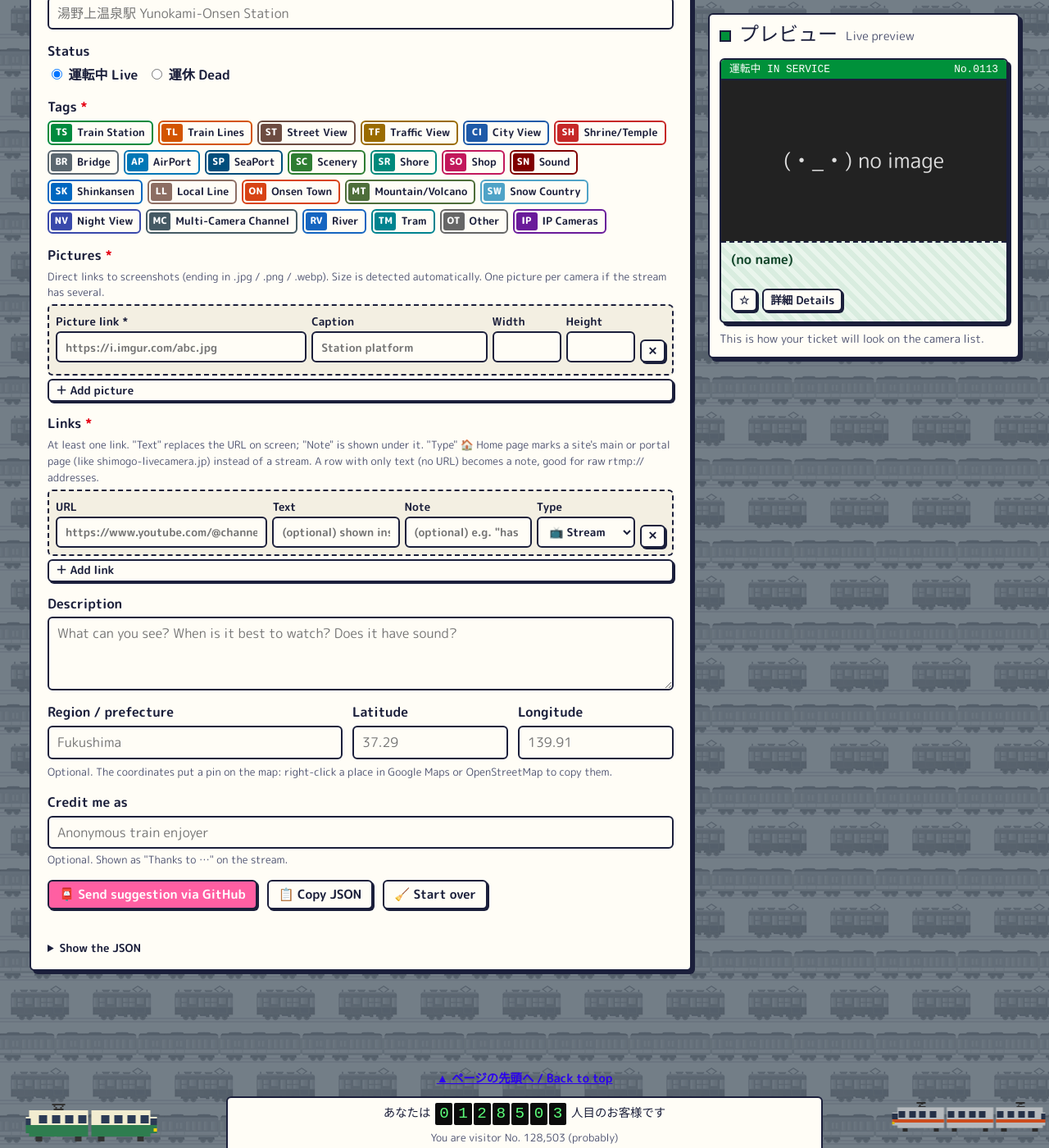
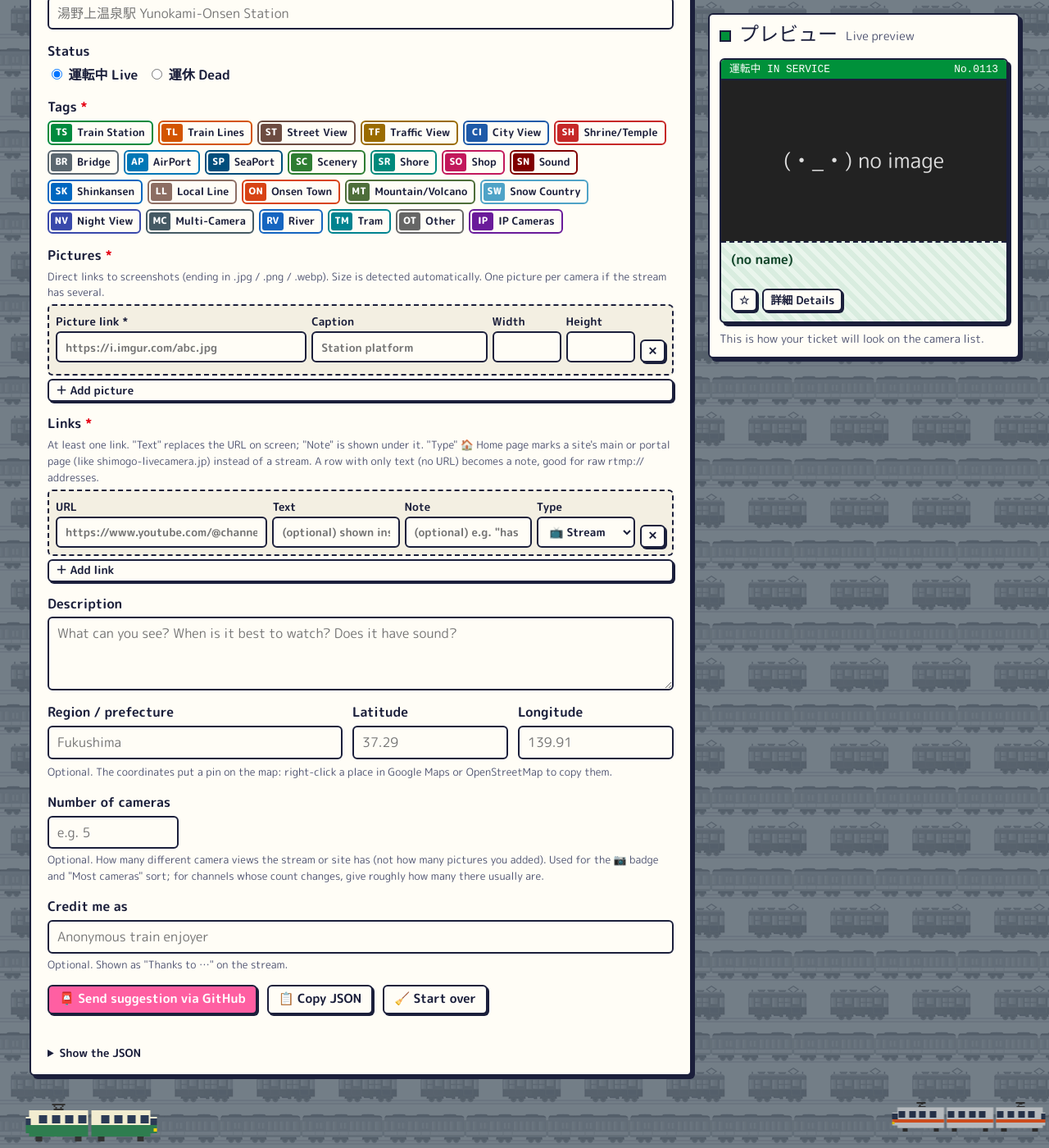
Before and after one commit to TrainStream/trainstream.github.io, a Jekyll site: the page built from submit/index.html, in a window 1280 px wide and 1400 px high, scrolled down 749 px. Shown: the whole window at 82% size. Built offline with Jekyll 4.4.1, drawn with Linux system fonts in a browser that asks for light colours; some web fonts are replaced.

Commit message:
Add an optional camera count; rename the tag to Multi-Camera
- New optional "cameras" field (whole number) in streams.json, the schema,
  the validator and the submit form.
- 📷×N badge, the departure board and the "Most cameras" sort use it;
  without it they fall back to the picture count, shown as 🖼×N.

Co-Authored-By: Claude Opus 5.5 <noreply@anthropic.com>
Claude-Session: https://claude.ai/code/session_016eFxwZD1QMGCZiBB3wecyq

```diff
--- a/_data/stream_definitions.json
+++ b/_data/stream_definitions.json
@@ -71,6 +71,11 @@
                 "submittedBy": {
                     "description": "Optional name to credit the person who submitted the stream",
                     "type": "string"
+                },
+                "cameras": {
+                    "description": "Optional number of camera views the stream or site has (not the number of pictures). Used for the camera badge and the 'Most cameras' sort.",
+                    "type": "integer",
+                    "minimum": 1
                 }
             }
         },
--- a/_data/tags.json
+++ b/_data/tags.json
@@ -120,7 +120,7 @@
         "color": "#3949ab"
     },
     {
-        "name": "Multi-Camera Channel",
+        "name": "Multi-Camera",
         "slug": "multicam",
         "code": "MC",
         "color": "#455a64"
--- a/assets/js/cards.js
+++ b/assets/js/cards.js
@@ -184,6 +184,10 @@
             isNew: isNew(raw.addedAt),
             geo: hasGeo ? [lat, lng] : null,
         };
+        /* "cameras" is an optional hand-entered count; without it we fall back to the number of pictures */
+        var cams = Math.floor(Number(raw.cameras));
+        model.cameras = cams > 0 ? cams : 0;
+        model.camCount = model.cameras || images.length;
         model.search = [
             model.name,
             model.region,
@@ -248,7 +252,11 @@
                           decoding: 'async',
                       })
                     : el('span', { className: 'kaomoji', style: 'display:grid;place-items:center;height:100%;color:#ddd', text: '(・_・) no image' }),
-                model.images.length > 1 ? el('span', { className: 'cams-chip', text: '📷×' + model.images.length }) : null,
+                model.cameras > 1
+                    ? el('span', { className: 'cams-chip', title: model.cameras + ' cameras', text: '📷×' + model.cameras })
+                    : model.images.length > 1
+                      ? el('span', { className: 'cams-chip', title: model.images.length + ' pictures', text: '🖼×' + model.images.length })
+                      : null,
                 model.alive ? null : el('span', { className: 'dead-stamp', text: '運休' }),
             ]
         );
@@ -330,7 +338,7 @@
                 el('div', { className: 'card-body' }, [
                     heading,
                     tagList,
-                    el('span', { className: 'board-cams', text: model.images.length + ' cam' + (model.images.length === 1 ? '' : 's') }),
+                    el('span', { className: 'board-cams', text: model.camCount + ' cam' + (model.camCount === 1 ? '' : 's') }),
                     el('ul', { className: 'card-links' }, linkItems),
                     actions,
                 ]),
--- a/assets/js/stream-rules.js
+++ b/assets/js/stream-rules.js
@@ -66,6 +66,8 @@
         if (str(input.description)) entry.description = str(input.description);
         if (str(input.addedAt)) entry.addedAt = str(input.addedAt);
         if (str(input.submittedBy)) entry.submittedBy = str(input.submittedBy);
+        var cameras = toNumber(input.cameras);
+        if (cameras !== undefined) entry.cameras = isNaN(cameras) ? cameras : Math.floor(cameras);
         entry.images = (input.images || [])
             .map(function (img) {
                 img = img || {};
@@ -156,6 +158,7 @@
         check(!entry.description || entry.description.length <= LIMITS.description, 'Description is too long (max ' + LIMITS.description + ' characters).');
         check(!entry.region || entry.region.length <= 80, 'Region is too long.');
         check(!entry.submittedBy || entry.submittedBy.length <= 80, 'Credit name is too long.');
+        check(entry.cameras === undefined || (entry.cameras >= 1 && entry.cameras <= 999), 'Number of cameras must be between 1 and 999.');
         check(!entry.addedAt || /^\d{4}-\d{2}-\d{2}$/.test(entry.addedAt), 'Added date must look like 2026-10-29.');
 
         var hasLat = entry.lat !== undefined;
@@ -196,6 +199,7 @@
                     errors.push(where + ': link ' + (j + 1) + ' must be http(s) or a /path.');
                 }
             });
+            if (s.cameras !== undefined && !(Number.isInteger(s.cameras) && s.cameras >= 1)) errors.push(where + ': cameras must be a whole number of 1 or more.');
             ['lat', 'lng'].forEach(function (key) {
                 if (s[key] !== undefined && typeof s[key] !== 'number') errors.push(where + ': ' + key + ' must be a number.');
             });
--- a/assets/js/streams.js
+++ b/assets/js/streams.js
@@ -142,7 +142,7 @@
             });
         } else if (state.sort === 'cams') {
             copy.sort(function (a, b) {
-                return b.images.length - a.images.length || a.index - b.index;
+                return b.camCount - a.camCount || a.index - b.index;
             });
         }
         return copy;
--- a/assets/js/submit.js
+++ b/assets/js/submit.js
@@ -178,6 +178,7 @@
             lng: $('f-lng').value,
             description: $('f-description').value,
             submittedBy: $('f-credit').value,
+            cameras: $('f-cameras').value,
             addedAt: ctx.editOf ? ctx.editAddedAt : today(),
             images: readRows(imagesBox),
             extras: readRows(linksBox),
@@ -198,6 +199,7 @@
         $('f-lng').value = entry.lng !== undefined ? entry.lng : '';
         $('f-description').value = entry.description || '';
         $('f-credit').value = entry.submittedBy || '';
+        $('f-cameras').value = entry.cameras || '';
         imagesBox.textContent = '';
         linksBox.textContent = '';
         (entry.images && entry.images.length ? entry.images : [{}]).forEach(addImageRow);
--- a/submit/index.html
+++ b/submit/index.html
@@ -125,6 +125,12 @@ scripts:
         </datalist>
 
         <div class="field">
+            <label for="f-cameras">Number of cameras</label>
+            <input type="number" id="f-cameras" min="1" max="999" step="1" placeholder="e.g. 5" style="max-width: 160px" />
+            <span class="hint">Optional. How many different camera views the stream or site has (not how many pictures you added). Used for the 📷 badge and "Most cameras" sort; for channels whose count changes, give roughly how many there usually are.</span>
+        </div>
+
+        <div class="field">
             <label for="f-credit">Credit me as</label>
             <input type="text" id="f-credit" maxlength="80" placeholder="Anonymous train enjoyer" />
             <span class="hint">Optional. Shown as "Thanks to …" on the stream.</span>
```
